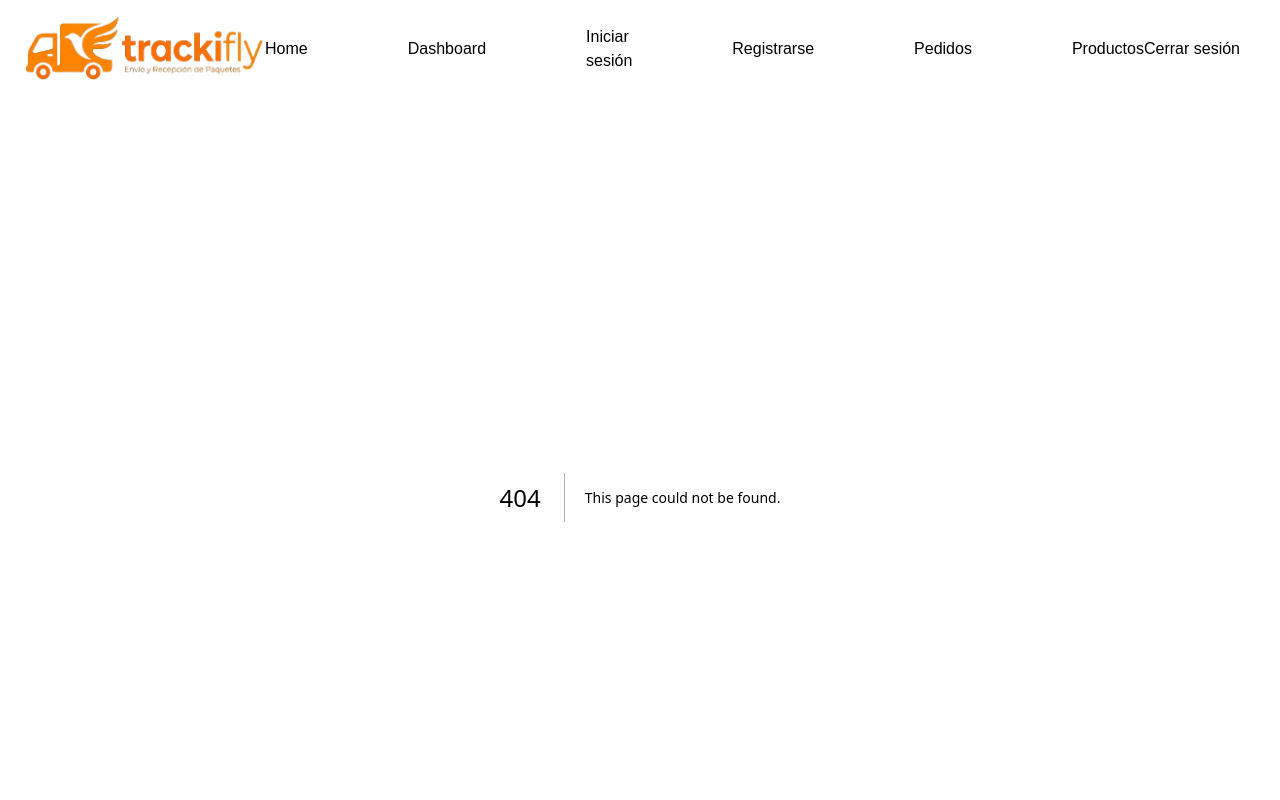
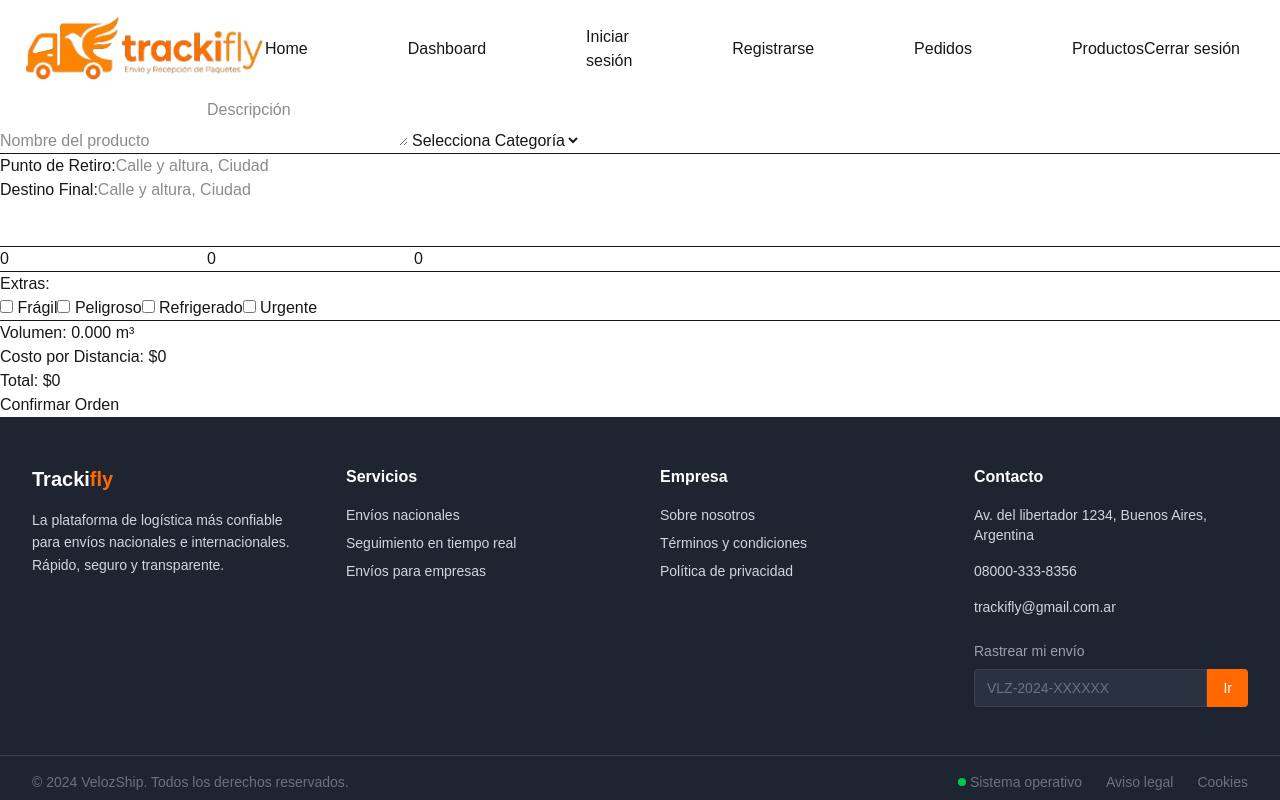
Before and after one commit to trackifly-app/Front-TrackiFly, a Next.js app in the folder front/: page /orders in a window 1280 px wide. Before the commit this address had no page. Shown: the top 800 px of the page. Built offline with nearby package versions, Linux system fonts and the light colour scheme.

Commit message:
arreglo de pagina de orders

```diff
--- /dev/null
+++ b/front/src/app/calculadora/page.tsx
@@ -0,0 +1,10 @@
+import CalcularEnvioPage from "@/ui/ordercalculatorView";
+
+
+export default function Home() {
+  return (
+    <div>
+      <CalcularEnvioPage/>
+    </div>
+  )
+}
--- /dev/null
+++ b/front/src/app/orders/page.tsx
@@ -0,0 +1,10 @@
+
+import ShipmentLogicForm from "@/ui/orderView";
+
+export default function Home() {
+  return (
+    <div>
+      <ShipmentLogicForm/>
+    </div>
+  )
+}
--- a/front/src/components/CountrySelect.tsx
+++ b/front/src/components/CountrySelect.tsx
@@ -1,7 +1,7 @@
 'use client';
 
-import Select from 'react-select';
-import countryList from 'react-select-country-list';
+import Select from 'react';
+import countryList from 'react';
 import { useMemo } from 'react';
 
 interface Props {
--- a/front/src/ui/orderView.tsx
+++ b/front/src/ui/orderView.tsx
@@ -1,33 +1,84 @@
 "use client";
 
+import { useState } from 'react';
 import { Formik, Form, Field, ErrorMessage } from 'formik';
 import { CATEGORIES } from '@/lib/categories';
 import { validateShipment } from '@/lib/validates';
-import { ShipmentValues } from '@/interfaces/shipment';
 
-const ShipmentLogicForm = () => {
-  const initialValues: ShipmentValues = {
+const COSTO_M3 = 500;
+const COSTO_KM = 120;
+const RECARGOS = { FRAGIL: 0.15, PELIGROSO: 0.30, REFRIGERADO: 0.20, URGENTE: 0.50 };
+
+const OrderView = () => {
+  const [isCalculating, setIsCalculating] = useState(false);
+
+  const initialValues = {
     nombre: '',
     descripcion: '',
     id_categoria: '',
+    direccion_retiro: '',
     direccion_entrega: '',
+    distancia: 0,
     alto: 0,
     ancho: 0,
     profundidad: 0,
-    imagen: ''
+    imagen: '',
+    fragil: false,
+    peligroso: false,
+    refrigerado: false,
+    urgente: false
+  };
+
+  const calcularDistanciaOSM = async (origen: string, destino: string, setFieldValue: any) => {
+    if (origen.length < 5 || destino.length < 5) return;
+
+    setIsCalculating(true);
+    try {
+      const resOrg = await fetch(`https://nominatim.openstreetmap.org/search?format=json&q=${encodeURIComponent(origen)}&limit=1`);
+      const dataOrg = await resOrg.json();
+
+      const resDest = await fetch(`https://nominatim.openstreetmap.org/search?format=json&q=${encodeURIComponent(destino)}&limit=1`);
+      const dataDest = await resDest.json();
+
+      if (dataOrg[0] && dataDest[0]) {
+        const resRoute = await fetch(
+          `https://router.project-osrm.org/route/v1/driving/${dataOrg[0].lon},${dataOrg[0].lat};${dataDest[0].lon},${dataDest[0].lat}?overview=false`
+        );
+        const dataRoute = await resRoute.json();
+
+        if (dataRoute.routes && dataRoute.routes[0]) {
+          const kms = dataRoute.routes[0].distance / 1000;
+          setFieldValue('distancia', kms);
+        }
+      }
+    } catch (error) {
+      console.error("Error en el mapa:", error);
+    } finally {
+      setIsCalculating(false);
+    }
   };
 
   return (
     <Formik
       initialValues={initialValues}
       validate={validateShipment}
-      onSubmit={(values) => console.log("Enviando a Trackifly:", values)}
+      onSubmit={(values) => console.log("Orden generada:", values)}
     >
-      {({ values }) => (
+      {({ values, setFieldValue }) => {
+        const volumen = values.alto * values.ancho * values.profundidad;
+        const precioBase = (volumen * COSTO_M3) + (values.distancia * COSTO_KM);
+
+        let porcentajeExtra = 0;
+        if (values.fragil) porcentajeExtra += RECARGOS.FRAGIL;
+        if (values.peligroso) porcentajeExtra += RECARGOS.PELIGROSO;
+        if (values.refrigerado) porcentajeExtra += RECARGOS.REFRIGERADO;
+        if (values.urgente) porcentajeExtra += RECARGOS.URGENTE;
+
+        const precioFinal = precioBase + (precioBase * porcentajeExtra);
+
+        return (
           <Form>
             <Field name="nombre" placeholder="Nombre del producto" />
-          <ErrorMessage name="nombre" component="div" />
-
             <Field name="descripcion" as="textarea" placeholder="Descripción" />
 
             <Field name="id_categoria" as="select">
@@ -36,32 +87,69 @@ const ShipmentLogicForm = () => {
                 <option key={cat.id} value={cat.id}>{cat.name}</option>
               ))}
             </Field>
-          <ErrorMessage name="id_categoria" component="div" />
 
-          <Field name="direccion_entrega" placeholder="Dirección de destino" />
-          <ErrorMessage name="direccion_entrega" component="div" />
+            <hr />
 
-          <Field name="alto" type="number" placeholder="Alto" />
-          <ErrorMessage name="alto" component="div" />
+            {/* DIRECCIONES CON FEEDBACK INMEDIATO */}
+            <div>
+              <label>Punto de Retiro:</label>
+              <Field
+                name="direccion_retiro"
+                placeholder="Calle y altura, Ciudad"
+                onBlur={() => calcularDistanciaOSM(values.direccion_retiro, values.direccion_entrega, setFieldValue)}
+              />
+            </div>
 
-          <Field name="ancho" type="number" placeholder="Ancho" />
-          <ErrorMessage name="ancho" component="div" />
+            <div>
+              <label>Destino Final:</label>
+              <Field
+                name="direccion_entrega"
+                placeholder="Calle y altura, Ciudad"
+                onBlur={() => calcularDistanciaOSM(values.direccion_retiro, values.direccion_entrega, setFieldValue)}
+              />
+            </div>
 
-          <Field name="profundidad" type="number" placeholder="Profundidad" />
-          <ErrorMessage name="profundidad" component="div" />
+            {/* Muestra la distancia apenas se calcula */}
+            <div style={{ height: '24px', margin: '10px 0' }}>
+              {isCalculating ? (
+                <span>⌛ Calculando distancia óptima...</span>
+              ) : values.distancia > 0 ? (
+                <span>📍 Distancia: <strong>{values.distancia.toFixed(2)} km</strong></span>
+              ) : null}
+            </div>
 
-          <Field name="imagen" placeholder="URL de la imagen" />
+            <hr />
 
-          <button type="submit">Generar Envío</button>
+            <Field name="alto" type="number" placeholder="Alto (m)" />
+            <Field name="ancho" type="number" placeholder="Ancho (m)" />
+            <Field name="profundidad" type="number" placeholder="Profundidad (m)" />
 
-          <div style={{ marginTop: '20px', borderTop: '1px solid #ccc' }}>
-            <strong>Vista previa del volumen:</strong>
-            {values.alto * values.ancho * values.profundidad} m³
-          </div>
+            <hr />
+
+            <fieldset>
+              <legend>Extras:</legend>
+              <label><Field type="checkbox" name="fragil" /> Frágil</label>
+              <label><Field type="checkbox" name="peligroso" /> Peligroso</label>
+              <label><Field type="checkbox" name="refrigerado" /> Refrigerado</label>
+              <label><Field type="checkbox" name="urgente" /> Urgente</label>
+            </fieldset>
+
+            <hr />
+
+            {/* RESUMEN DE COSTOS ACTUALIZADO AL INSTANTE */}
+            <section>
+              <p>Volumen: {volumen.toFixed(3)} m³</p>
+              <p>Costo por Distancia: ${ (values.distancia * COSTO_KM).toLocaleString('es-AR') }</p>
+              {porcentajeExtra > 0 && <p>Recargo Cuidados: +{porcentajeExtra * 100}%</p>}
+              <h2>Total: ${precioFinal.toLocaleString('es-AR')}</h2>
+            </section>
+
+            <button type="submit">Confirmar Orden</button>
           </Form>
-      )}
+        );
+      }}
     </Formik>
   );
 };
 
-export default ShipmentLogicForm;
+export default OrderView;
```
Lines whose indentation alone changed are shown as unchanged.
